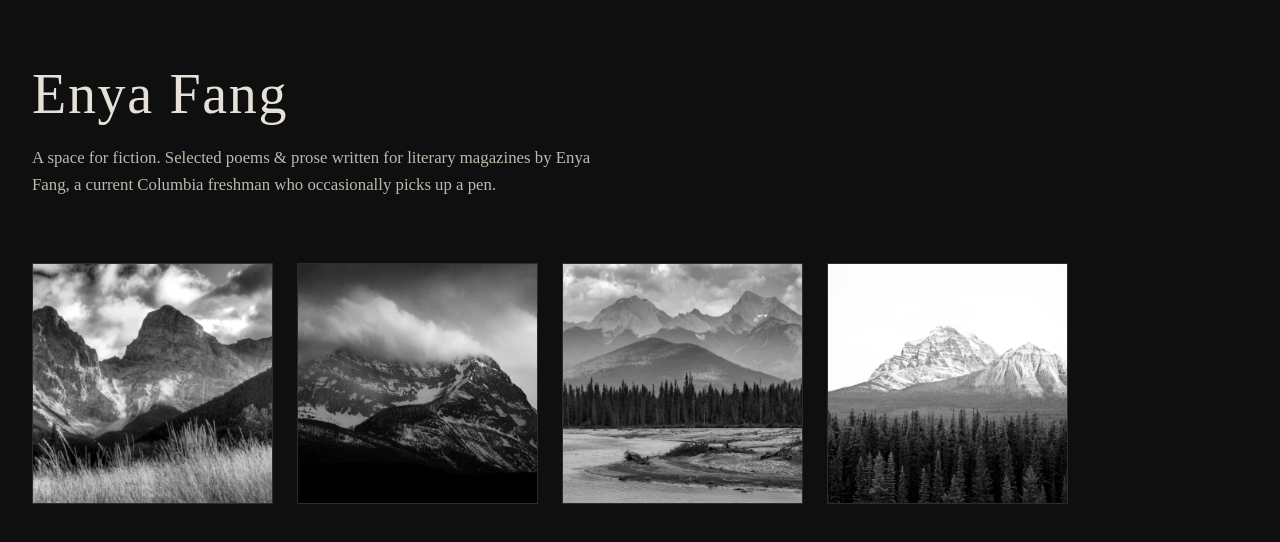
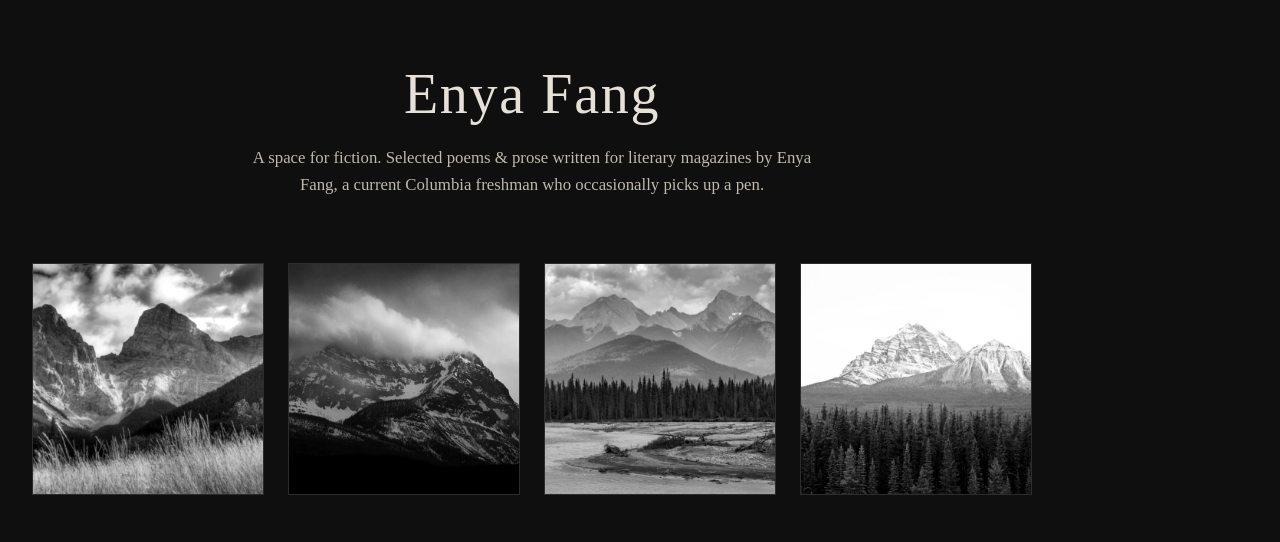
Before and after one commit to enyaf/JADE-2026, a React (Vite) app: page / in a window 1280 px wide. Shown: the top 542 px of the page. Built offline with nearby package versions, Linux system fonts and the light colour scheme.

Commit message:
centering whole page

```diff
--- a/src/App.css
+++ b/src/App.css
@@ -26,6 +26,10 @@ body {
 /* Header */
 .header {
   margin-bottom: 4rem;
+  text-align: center;
+  display: flex;
+  flex-direction: column;
+  align-items: center;
 }
 
 .name {
@@ -47,6 +51,8 @@ body {
   display: grid;
   grid-template-columns: repeat(auto-fill, minmax(220px, 1fr));
   gap: 1.5rem;
+  margin: 0 auto;
+  max-width: 1000px;
 }
 
 /* Portfolio items */
```
